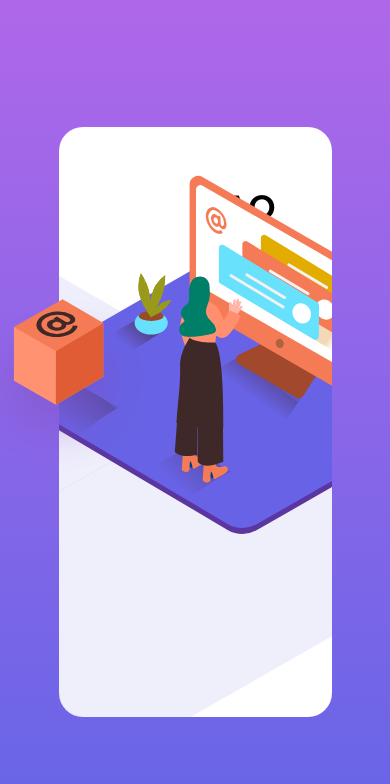
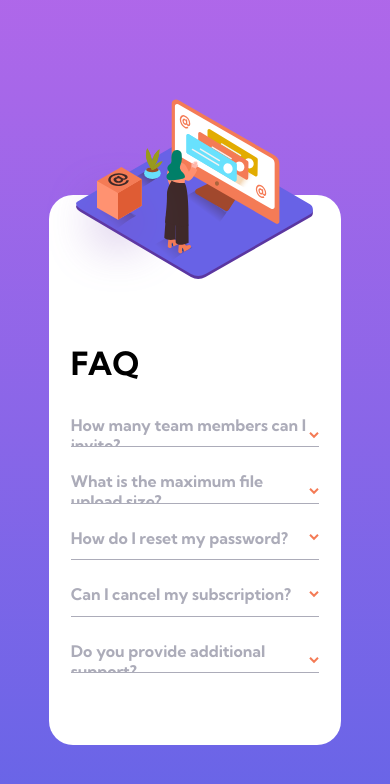
Before and after one commit to ViniciusBraznick/FAQ-Accordion-Card, a plain HTML site: page index.html in a window 390 px wide. Drawn offline with Linux system fonts and the light colour scheme.

Commit message:
Add files via upload

```diff
--- a/index.html
+++ b/index.html
@@ -10,18 +10,21 @@
 </head>
 <body>
   <main>
-    <aside>
-      <div class="illustration">
-        <img src="images/illustration-woman-online-desktop.svg">
+
+    <div class="illustration">
+      <div class="main-illustration">
+        <img class="illustration-mobile" src="images/illustration-woman-online-mobile.svg">
+        <img class="illustration-desktop" src="images/illustration-woman-online-desktop.svg">
       </div>
       <div class="illustration-box">
         <img src="images/illustration-box-desktop.svg">
       </div>
-    </aside>
+    </div>
+
     <section>
       <div class="question-box">
         <h1>FAQ</h1>
-        <div class="question-item ">
+        <div class="question-item">
           <div class="question ">
             <span>How many team members can I invite?</span>
             <img class="icon" src="images/icon-arrow-down.svg">
@@ -80,6 +83,7 @@
         </div>
       </div>
     </section>
+
   </main>
 
   <!-- <div class="attribution">
--- a/style.css
+++ b/style.css
@@ -14,10 +14,11 @@ body{
     align-items: center;
     height: 100vh;
     font-size: 12px;
+    min-width: 375px;
 }
 
 main{
-    width: 70%;
+    width: 75%;
     height: 70vh;
     border-radius: 2em;
     display: flex;
@@ -27,16 +28,20 @@ main{
     overflow: hidden;
 }
 
-aside, section{
+.illustration, section{
     width: 50%;
 }
 
-.illustration{
+.main-illustration{
     margin-top: 4em;
     position: relative;
 }
 
-aside img{
+.illustration-mobile{
+    display: none;
+}
+
+.illustration img{
     margin-left: -5em;
 }
 
@@ -63,7 +68,7 @@ h1{
 }
 
 .question-item{
-    border-bottom: 1px solid hsl(240, 6%, 83%);
+    border-bottom: 1px solid hsl(240, 8%, 70%);
     margin: 2em 0;
     overflow: hidden;
     transition: .5s;
@@ -95,7 +100,7 @@ h1{
 }
 
 .question-item-active{
-    height: 8em;
+    height: 7em;
 }
 
 .question-item-active .question img{
@@ -105,3 +110,64 @@ h1{
 .question-item-active .question span{
     color: hsl(238, 29%, 16%);
 }
+
+
+@media (max-width: 1023px){
+    main{
+        flex-direction: column;
+        background: white;
+        overflow: visible;
+        height: 85vh;
+        margin-top: 8em;
+    }
+
+    .illustration, section{
+        width: 100%;
+        display: flex;
+    }
+
+    section{
+    align-items: center;
+    }
+
+    .illustration-desktop, .illustration-box{
+        display: none;
+    }
+
+    .illustration-mobile{
+        display: block;
+        margin-top: -8em;
+        margin-right: -2.5em;
+    }
+
+    .main-illustration{
+        margin: 0 auto;
+    }
+
+    .question-item-active{
+        height: 8em;
+    }
+
+}
+
+@media (max-width: 500px){
+    main{
+        height: auto;
+    }
+
+    .question-item{
+        height: 2.7em;
+    }
+
+    .question-item-active{
+        height: auto;
+    }
+
+    .main-illustration{
+        margin: 0 auto;
+    }
+
+    .question-box{
+        padding: 0
+    }
+}
```
Also changed, not shown: script.js (+5 -5 lines).
